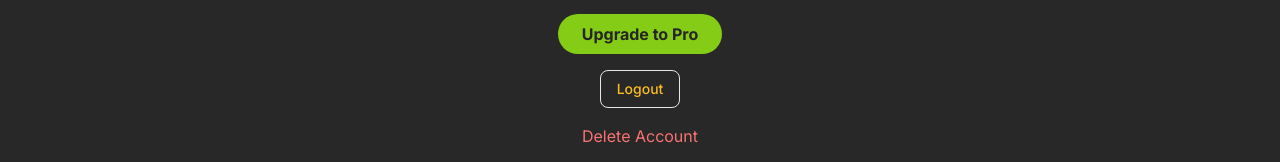
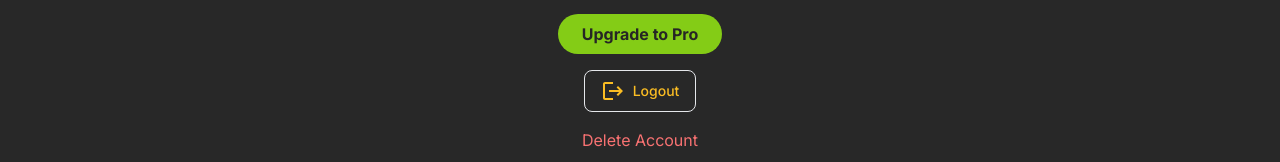
Before and after one commit to JustinRivera-9/finance-pro-v2, a Next.js app: page /app/account in a window 1280 px wide. Shown: the part 1194-1356 px from the top of the page. Built offline with nearby package versions, Linux system fonts and the light colour scheme; no server answers.

Commit message:
Added icon

```diff
--- a/components/pages/account/LogoutButton.jsx
+++ b/components/pages/account/LogoutButton.jsx
@@ -3,6 +3,7 @@
 import { logoutUser } from "@/app/app/account/actions";
 import { Button } from "@/components/ui/button";
 import { useRouter } from "next/navigation";
+import LogoutIcon from "@mui/icons-material/Logout";
 
 const LogoutButton = () => {
   const router = useRouter();
@@ -15,10 +16,11 @@ const LogoutButton = () => {
   return (
     <Button
       variant="outline"
-      className="mx-auto px-4 py-2 rounded-lg text-secondary border-secondary"
+      className="flex gap-2 mx-auto px-4 py-2 rounded-lg text-secondary border-secondary"
       onClick={handleLogout}
     >
-      Logout
+      <LogoutIcon />
+      <span>Logout</span>
     </Button>
   );
 };
```
